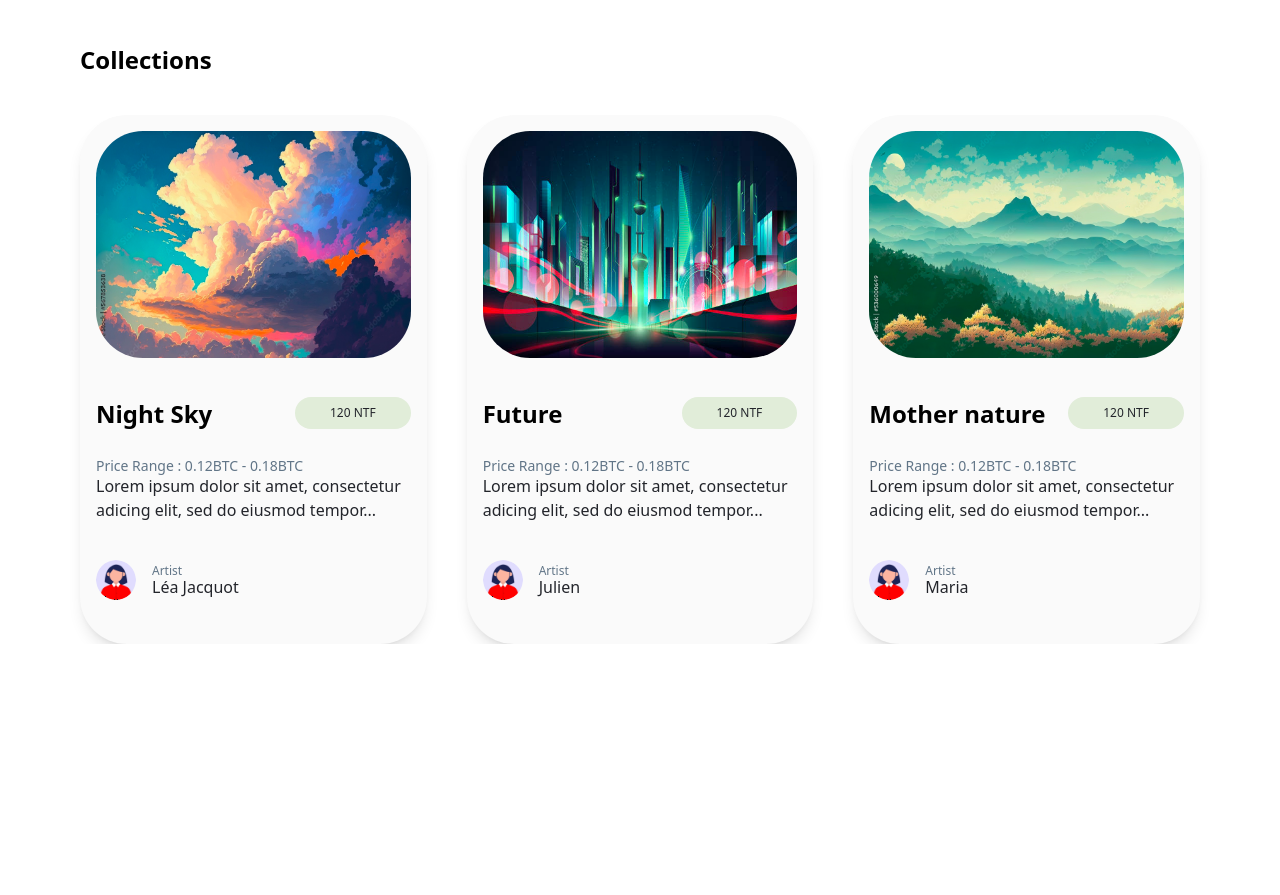
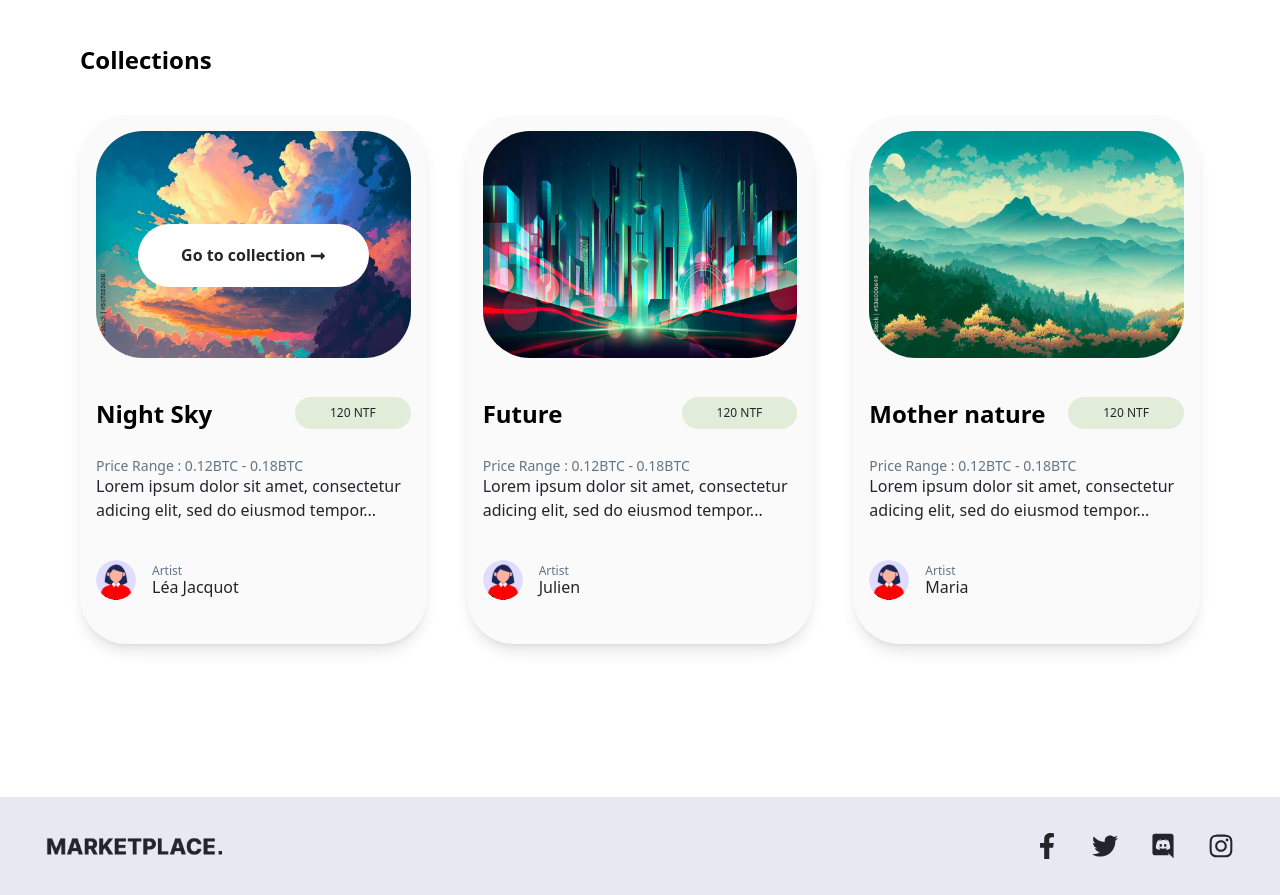
Before and after one commit to SaymanRabbi/risidio_assessment-, a React (Create React App) app: page / in a window 1280 px wide. Shown: the part 820-1715 px from the top of the page. Before the commit the page ends 1464 px from the top, so only its background shows below. Built offline with nearby package versions, Linux system fonts and the light colour scheme.

Commit message:
complete home page

```diff
--- a/package.json
+++ b/package.json
@@ -12,6 +12,7 @@
     "@types/react-dom": "^18.3.0",
     "react": "^18.3.1",
     "react-dom": "^18.3.1",
+    "react-icons": "^5.2.1",
     "react-scripts": "5.0.1",
     "typescript": "^4.9.5",
     "web-vitals": "^2.1.4"
--- a/src/App.tsx
+++ b/src/App.tsx
@@ -1,4 +1,5 @@
 import Collection from "./Components/Collections/Collection";
+import Footer from "./Components/Footer/Footer";
 import HomeHero from "./Components/HomeHero/HomeHero";
 import Navbar from "./Components/Navbar/Navbar";
 
@@ -9,6 +10,7 @@
    <Navbar/>
    <HomeHero/>
    <Collection/>
+   <Footer/>
   </>
   );
 }
--- a/src/Components/Collections/Collection.tsx
+++ b/src/Components/Collections/Collection.tsx
@@ -4,6 +4,8 @@
 import Background2 from '../../image/collection2.png';
 import Background3 from '../../image/collection3.png';
 import user from '../../image/avatar.png';
+import Button from '../Button/Button';
+import { FaLongArrowAltRight } from "react-icons/fa";
 
 interface CollectionProps {
     title: string;
@@ -22,13 +24,13 @@
         background: Background1,
      },{
         title:'Future',
-        button: true,
+        button: false,
         userImg: user,
         userName: 'Julien',
         background: Background2,
      },{
         title:'Mother nature',
-        button: true,
+        button: false,
         userImg: user,
         userName: 'Maria',
         background: Background3,
@@ -50,12 +52,22 @@
                  <div
                   className=' h-[529px] rounded-[47px] bg-[#FAFAFA] p-[16px] shadow-lg'
                  >
-                    <div className='h-[227px]'>
+                    <div className='h-[227px] relative'>
                            <img src={
                                  collection?.background
                            } alt=""
                             className=' w-[100%] h-[100%] rounded-[47px]'
                            />
+                           {
+                             collection?.button &&  <div className=' absolute w-[100%] h-[100%] flex justify-center items-center top-[5%]'>
+                                <Button
+                                 className=' bg-white border-white font-[600] text-[16px] leading-[19px] text-[#23252B] flex items-center gap-x-1'
+                                >
+                                Go to collection
+                                <FaLongArrowAltRight  />
+                                </Button>
+                             </div>
+                           }
                     </div>
                        {/* tittle and button */}
             <div className=' pt-[39px] flex items-center justify-between'>
--- /dev/null
+++ b/src/Components/Footer/Footer.tsx
@@ -0,0 +1,27 @@
+import React from 'react';
+import marketplace from '../../image/marketplace.png';
+import { FaFacebookF } from "react-icons/fa";
+import { FaTwitter } from "react-icons/fa";
+import { IoLogoDiscord } from "react-icons/io5";
+import { FaInstagram } from "react-icons/fa";
+const Footer = () => {
+    return (
+        <div
+         className=' h-[98px] bg-[#E6E9F2] px-[46px] py-[35px] flex items-center justify-between mt-[153px]'
+        >
+            <div>
+                <img src={marketplace} alt="marketplace"
+                 className='w-[176px] h-[27px]'
+                />
+            </div>
+            <div className=' flex items-center text-[26px] text-[#23252B] gap-x-8'>
+                <FaFacebookF/>
+                <FaTwitter />
+                <IoLogoDiscord />
+                <FaInstagram />
+            </div>
+        </div>
+    );
+};
+
+export default Footer;
```
Also changed, not shown: src/image/marketplace.png (added), 1 other file (tests, documents, lock files or other folders).
